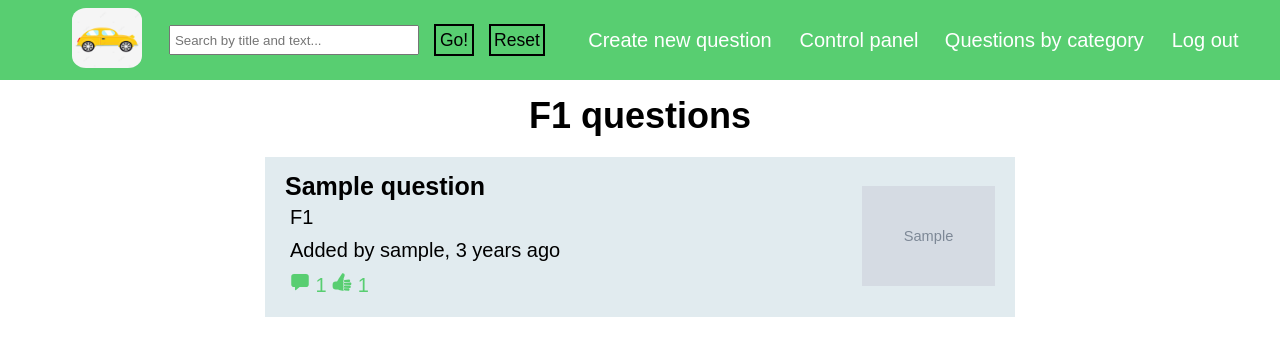
After one commit to wiktorpiela/carsforum, a Django app: page /questions-by-category/F1/ in a window 1280 px wide. The commit adds this page. Shown: the top 356 px of the page. Run offline with Django 4.2, Linux system fonts and the light colour scheme; a user stored in the database is signed in; tables that the repository leaves empty hold one stand-in row (values such as "Sample post"); grey boxes marked "Sample" are stand-in pictures.

Commit message:
questions by category funtionality added

```diff
--- a/base_templates/base.html
+++ b/base_templates/base.html
@@ -52,9 +52,11 @@
                 <i class="fa fa-caret-down"></i>
                 </button>
                 <div class="dropdown-content">
-                    <a href="{% url 'forumapp:compose_new_question' %}">Create new question</a>
-                    <a href="{% url 'forumapp:show_my_questions' %}">My questions</a>
-                    <a href="{% url 'forumapp:liked_questions' %}">Favorite questions</a>
+                    <a href="{% url 'forumapp:questions_by_category' 'F1' %}">F1</a>
+                    <a href="{% url 'forumapp:questions_by_category' 'NA' %}">NASCAR</a>
+                    <a href="{% url 'forumapp:questions_by_category' 'TR' %}">Engines</a>
+                    <a href="{% url 'forumapp:questions_by_category' 'EN' %}">Trucks</a>
+                    <a href="{% url 'forumapp:questions_by_category' 'MU' %}">Muscle cars</a>
                 </div>
             </div>
 
--- /dev/null
+++ b/forumapp/templates/questions_by_category.html
@@ -0,0 +1,54 @@
+{% extends 'base.html' %}
+
+
+{% block title %}
+
+    {% if single_question %}
+        {{single_question.display_category_name}} questions
+    {% else %}
+         No related questions
+    {% endif %}
+
+{% endblock title %}
+
+{% block content %}
+
+    {% if questions %}
+        <div class="login-register-header">
+            <h1>{{single_question.display_category_name}} questions</h1>
+        </div>
+
+        {% for question in questions %}
+
+            <div class="single-question">
+                <div class="info-text">
+                    <a href="{% url 'forumapp:question_details' question.id %}">
+                        <h4>{{question.title}}</h4>
+                        <p>{{question.display_category_name}}</p>
+                        <p>Added by {{question.user}}, {{question.display_time}}</p>
+                        <p class="wall-icons"><ion-icon name="chatbox"></ion-icon> {{question.total_answers}} <ion-icon name="thumbs-up"></ion-icon> {{question.total_likes}}</p>
+                    </a>
+                </div>
+
+                {% if question.image %}
+                    <div class="info-image">
+                        <a href="{% url 'forumapp:question_details' question.id %}">
+                            <img src="{{question.image.url}}" alt="pics" height="100">
+                        </a>
+                    </div>
+                {% endif %}
+
+            </div>
+
+        {% endfor %}
+
+    {% else %}
+        <div class="login-register-header">
+            <h1>{{noQuestions}}</h1>
+        </div>
+
+
+    {% endif %}
+
+
+{% endblock content %}
--- a/forumapp/urls.py
+++ b/forumapp/urls.py
@@ -11,8 +11,9 @@ urlpatterns = [
     path("details/<int:questionID>/", views.question_details, name="question_details"),
     path("details/<int:questionID>/add-answer/", views.add_answer, name="add_answer"),
     path("details/<int:questionID>/like-question/", views.like_question, name="like_question"),
-    path("like-answer/<int:answerID>", views.like_answer, name="like_answer"),
+    path("like-answer/<int:answerID>/", views.like_answer, name="like_answer"),
     path("show-my-questions/", views.show_my_questions, name="show_my_questions"),
     path("show-my-questions/<int:questionID>/edit-question/", views.edit_question, name="edit_question"),
     path("show-my-questions/<int:questionID>/delete-question/", views.delete_question, name="delete_question"),
+    path("questions-by-category/<str:questionCat>/", views.questions_by_category, name="questions_by_category"),
 ]
--- a/forumapp/views.py
+++ b/forumapp/views.py
@@ -150,3 +150,18 @@ def search(request):
     questions = questions.order_by("create_date")
 
     return render(request, "filtered_questions.html", {"questions":questions})
+
+def questions_by_category(request, questionCat):
+    questions = Question.objects.filter(category=questionCat)
+    all_categories = Question.categories
+    for short, long in all_categories:
+        if short == questionCat:
+            categoryName = long
+            break
+    if len(questions)==0:
+        message = f"No questions related to {categoryName} category found"
+        return render(request, "questions_by_category.html", {"noQuestions":message})
+    else:
+        single_question = questions[0]
+        return render(request, "questions_by_category.html", {"single_question":single_question,
+                                                              "questions":questions})
--- a/static/css/main.css
+++ b/static/css/main.css
@@ -124,6 +124,7 @@ a {
     text-decoration: none;
     display: block;
     text-align: left;
+    font-size: 1.5rem;
 }
 
 /* Add a grey background color to dropdown links on hover */
```
